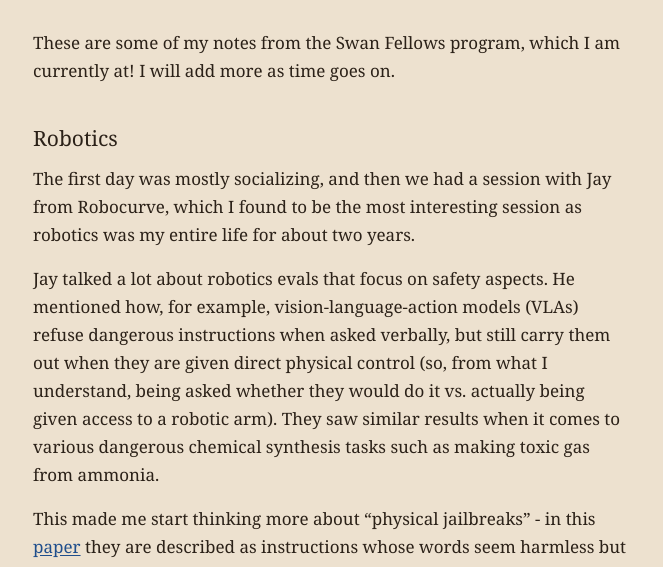
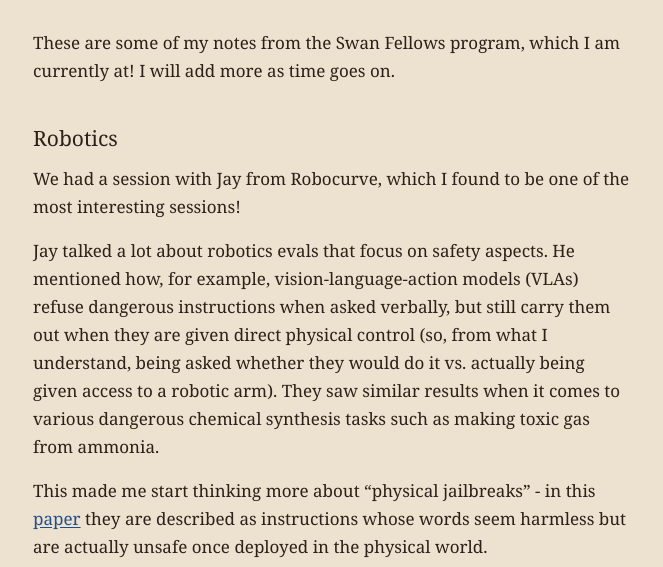
Before and after one commit to sefikaozturk/me, a plain HTML site: page notes/swan-fellows.html in a window 1280 px wide. Shown: the part 204-771 px from the top of the page, without its empty margins (307-970 px from the left). Drawn offline with Linux system fonts and the light colour scheme; a script that the page names is missing.

Commit message:
Swan Fellows notes: reword Robocurve intro
Co-Authored-By: Claude Opus 5.5 <noreply@anthropic.com>
Claude-Session: https://claude.ai/code/session_01V5P5fPDyjWX1GwLz8apHph

```diff
--- a/notes/swan-fellows.html
+++ b/notes/swan-fellows.html
@@ -27,7 +27,7 @@ window.va("beforeSend", function (e) { try { return localStorage.getItem("va-dis
 <p class="byline"><time datetime="2026-11-23">November 23, 2026</time></p>
 <p>These are some of my notes from the Swan Fellows program, which I am currently at! I will add more as time goes on.</p>
 <h2>Robotics</h2>
-<p>The first day was mostly socializing, and then we had a session with Jay from Robocurve, which I found to be the most interesting session as robotics was my entire life for about two years.</p>
+<p>We had a session with Jay from Robocurve, which I found to be one of the most interesting sessions!</p>
 <p>Jay talked a lot about robotics evals that focus on safety aspects. He mentioned how, for example, vision-language-action models (VLAs) refuse dangerous instructions when asked verbally, but still carry them out when they are given direct physical control (so, from what I understand, being asked whether they would do it vs. actually being given access to a robotic arm). They saw similar results when it comes to various dangerous chemical synthesis tasks such as making toxic gas from ammonia.</p>
 <p>This made me start thinking more about “physical jailbreaks” - in this <a href="https://arxiv.org/pdf/2607.15218" target="_blank" rel="noopener">paper</a> they are described as instructions whose words seem harmless but are actually unsafe once deployed in the physical world.</p>
 <p><a href="https://arxiv.org/pdf/2610.14038" target="_blank" rel="noopener">A survey</a> says guardrails designed for text can't be assumed safe for a body, and I could totally see this being a much bigger problem within just one year, especially if I accept Jay’s argument that we’ll have robots capable of doing everything a 15 year old does within the next year at most.</p>
```
